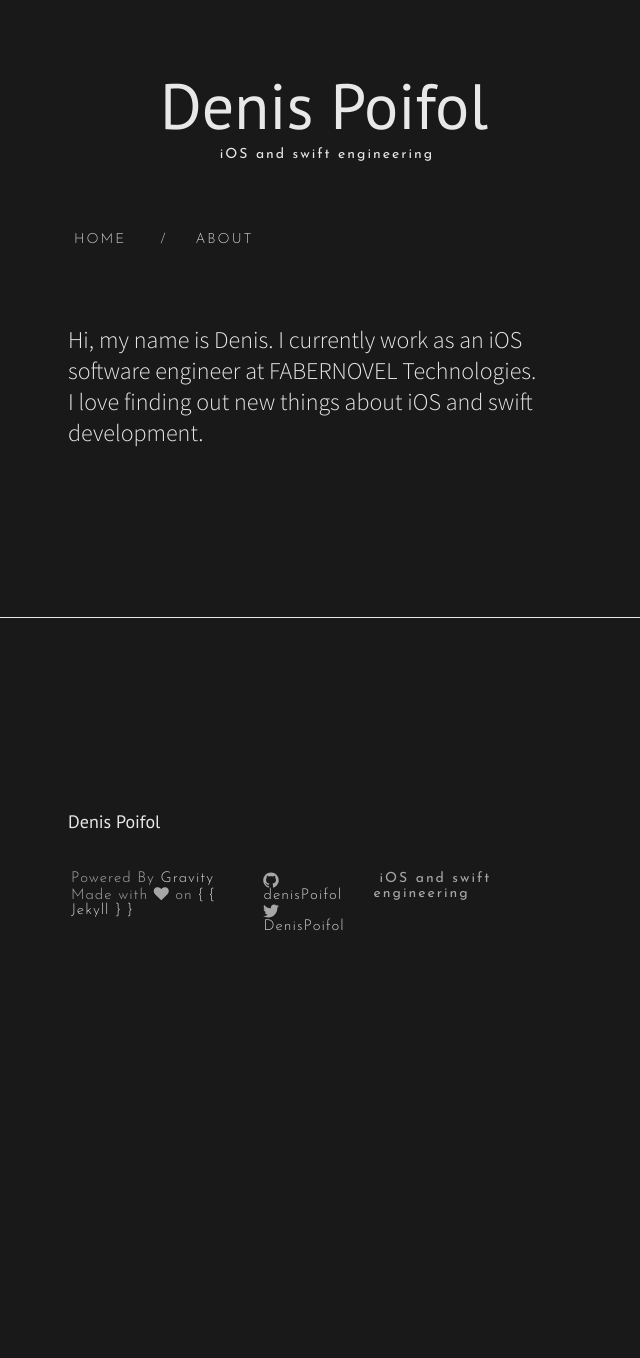
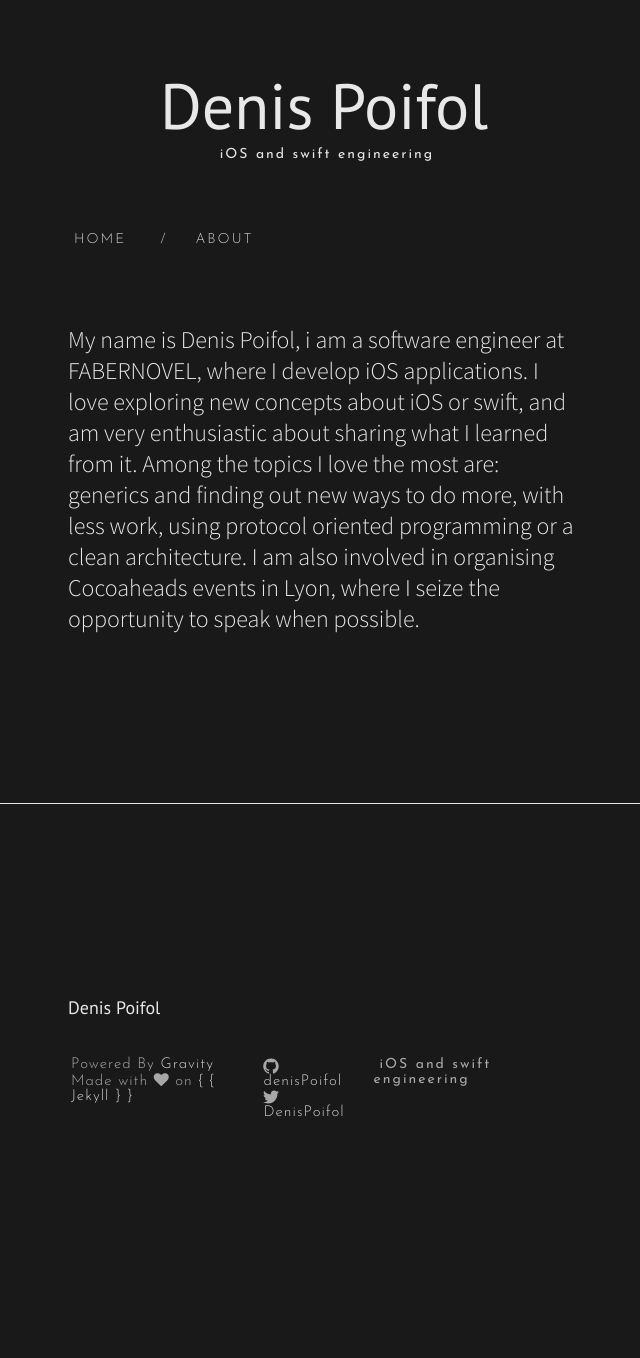
Before and after one commit to denisPoifol/denisPoifol.github.io, a Jekyll site: the page built from about.md, in a window 1280 px wide. Shown: the whole page, without its empty margins (316-956 px from the left). Built offline with Jekyll 4.4.1, drawn with Linux system fonts in a browser that asks for light colours; nearby versions of some CDN libraries; before the commit the page ends 1172 px from its top, so only the background shows below that.

Commit message:
Rewritte about

```diff
--- a/about.md
+++ b/about.md
@@ -4,5 +4,6 @@ title: About
 permalink: /about/
 ---
 
-Hi, my name is Denis. I currently work as an iOS software engineer at FABERNOVEL Technologies.\\
-I love finding out new things about iOS and swift development.
+My name is Denis Poifol, i am a software engineer at FABERNOVEL, where I develop iOS applications. I love exploring new concepts about iOS or swift, and am very enthusiastic about sharing what I learned from it.
+Among the topics I love the most are: generics and finding out new ways to do more, with less work, using protocol oriented programming or a clean architecture.
+I am also involved in organising Cocoaheads events in Lyon, where I seize the opportunity to speak when possible.
```
